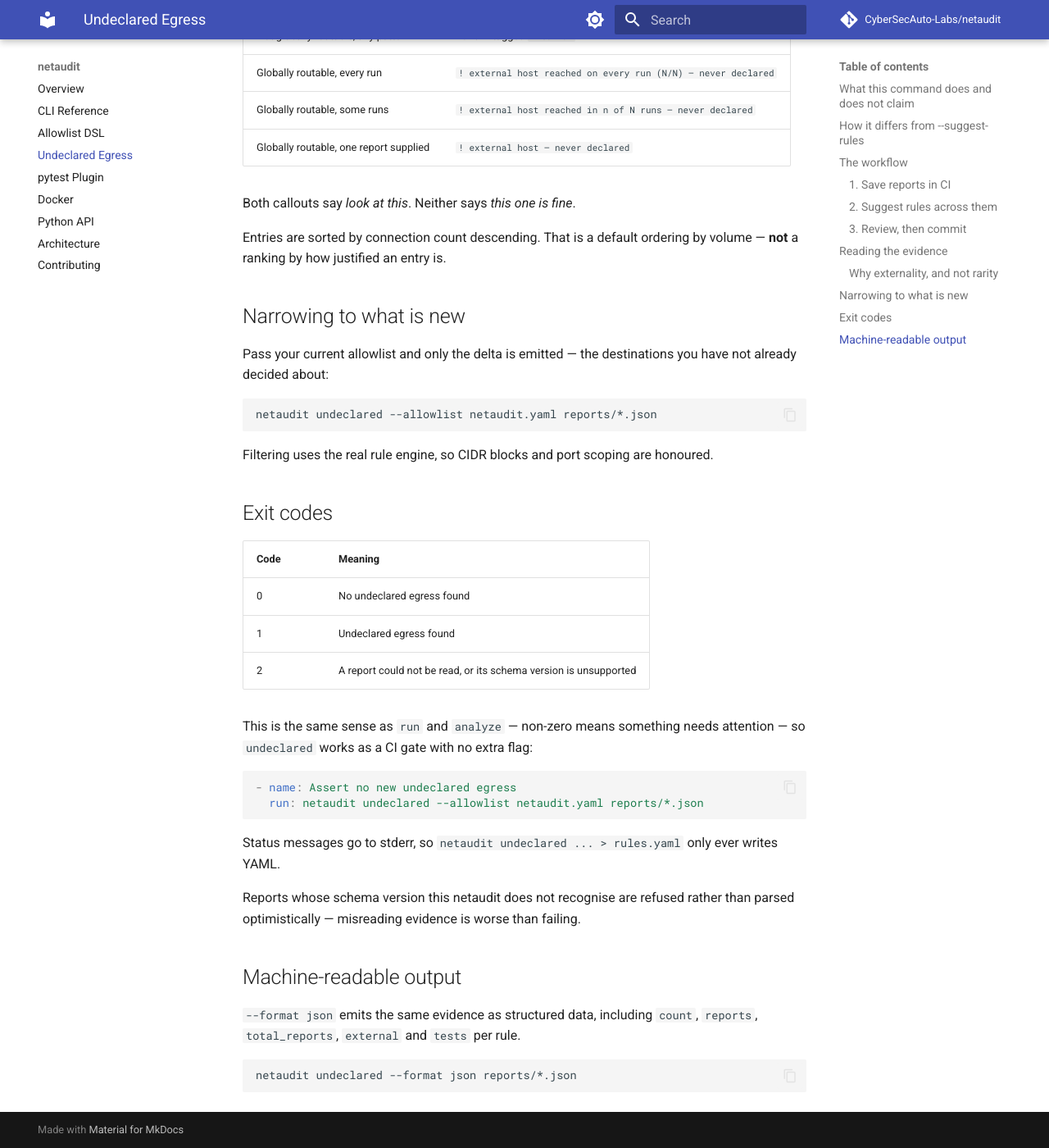
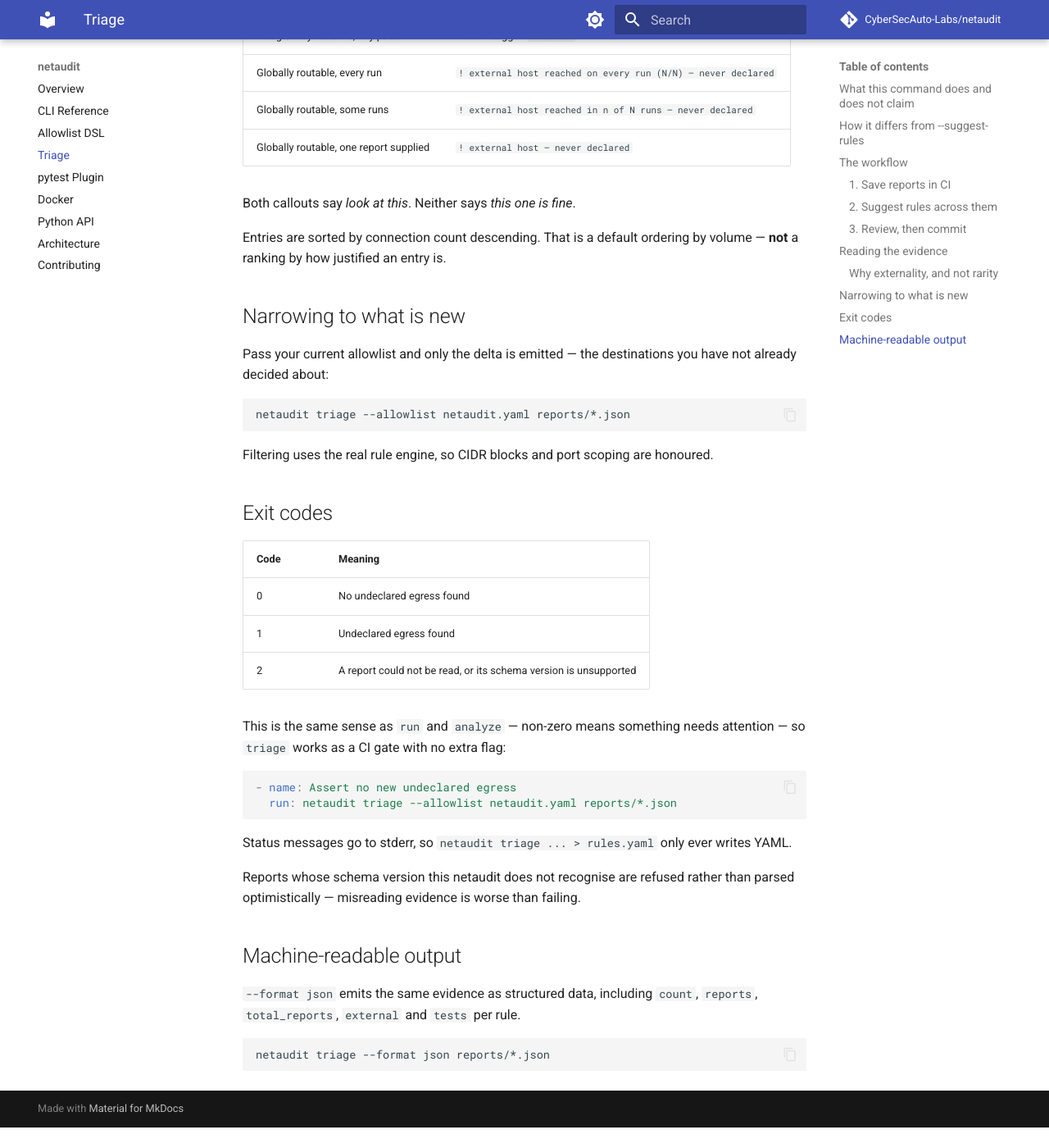
Before and after one commit to CyberSecAuto-Labs/netaudit, an MkDocs documentation site: the page built from docs/triage.md, in a window 1280 px wide and 1400 px high, scrolled down 2573 px. Shown: the whole window at 82% size. Built offline with MkDocs 1.6.1 and Material for MkDocs 9.7.7, drawn with Linux system fonts in a browser that asks for light colours; comment, search, counter and statistics services are not loaded; after the commit the page ends 3948 px from its top, so only the background shows below that; some of the changed text lies outside the part shown.

Commit message:
docs: rename the undeclared command to triage

````diff
--- a/docs/undeclared.md
+++ b/docs/triage.md
@@ -1,6 +1,6 @@
-# Reviewing undeclared egress
+# Triaging undeclared egress
 
-`netaudit undeclared` reports the egress that earlier runs observed but your allowlist does
+`netaudit triage` reports the egress that earlier runs observed but your allowlist does
 not permit, merged into one reviewable set with the evidence behind each entry.
 
 ## What this command does and does not claim
@@ -17,7 +17,7 @@ not permit, merged into one reviewable set with the evidence behind each entry.
 
 ## How it differs from `--suggest-rules`
 
-| | `--suggest-rules` | `netaudit undeclared` |
+| | `--suggest-rules` | `netaudit triage` |
 |---|---|---|
 | Question | *What would unblock the run I just did?* | *What undeclared egress have these runs observed?* |
 | Input | The run in progress | One or more saved reports |
@@ -48,7 +48,7 @@ too. Upload the directory as a CI artifact.
 ### 2. Suggest rules across them
 
 ```bash
-netaudit undeclared reports/*.json
+netaudit triage reports/*.json
 ```
 
 ```yaml
@@ -115,7 +115,7 @@ Pass your current allowlist and only the delta is emitted — the destinations y
 already decided about:
 
 ```bash
-netaudit undeclared --allowlist netaudit.yaml reports/*.json
+netaudit triage --allowlist netaudit.yaml reports/*.json
 ```
 
 Filtering uses the real rule engine, so CIDR blocks and port scoping are honoured.
@@ -129,14 +129,14 @@ Filtering uses the real rule engine, so CIDR blocks and port scoping are honoure
 | 2 | A report could not be read, or its schema version is unsupported |
 
 This is the same sense as `run` and `analyze` — non-zero means something needs attention —
-so `undeclared` works as a CI gate with no extra flag:
+so `triage` works as a CI gate with no extra flag:
 
 ```yaml
 - name: Assert no new undeclared egress
-  run: netaudit undeclared --allowlist netaudit.yaml reports/*.json
+  run: netaudit triage --allowlist netaudit.yaml reports/*.json
 ```
 
-Status messages go to stderr, so `netaudit undeclared ... > rules.yaml` only ever writes YAML.
+Status messages go to stderr, so `netaudit triage ... > rules.yaml` only ever writes YAML.
 
 Reports whose schema version this netaudit does not recognise are refused rather than
 parsed optimistically — misreading evidence is worse than failing.
@@ -147,5 +147,5 @@ parsed optimistically — misreading evidence is worse than failing.
 `total_reports`, `external` and `tests` per rule.
 
 ```bash
-netaudit undeclared --format json reports/*.json
+netaudit triage --format json reports/*.json
 ```
--- a/mkdocs.yml
+++ b/mkdocs.yml
@@ -43,7 +43,7 @@ nav:
   - Overview: index.md
   - CLI Reference: cli-reference.md
   - Allowlist DSL: allowlist-dsl.md
-  - Undeclared Egress: undeclared.md
+  - Triage: triage.md
   - pytest Plugin: pytest-plugin.md
   - Docker: docker.md
   - Python API: python-api.md
````
Also changed, not shown: README.md (+3 -3 lines), docs/architecture.md (+3 -3 lines), docs/cli-reference.md (+9 -8 lines), docs/index.md (+5 -5 lines).
